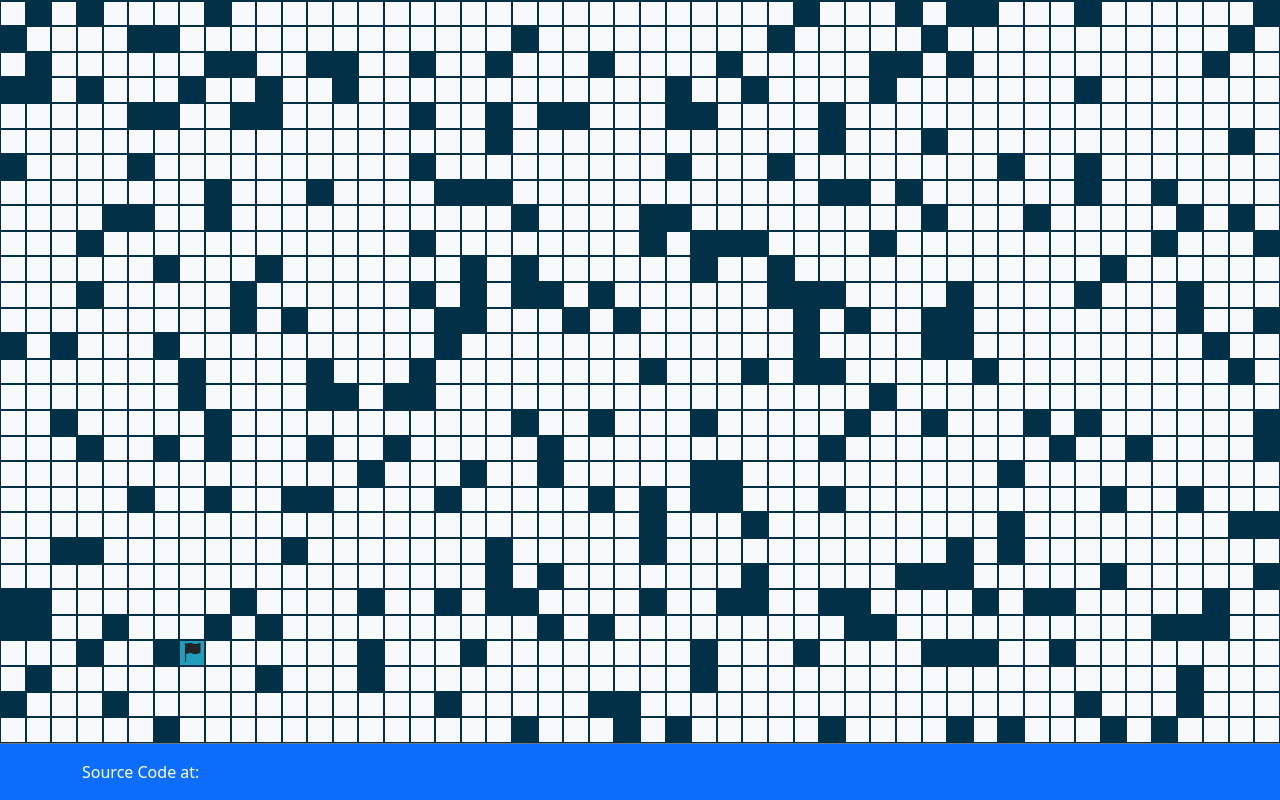
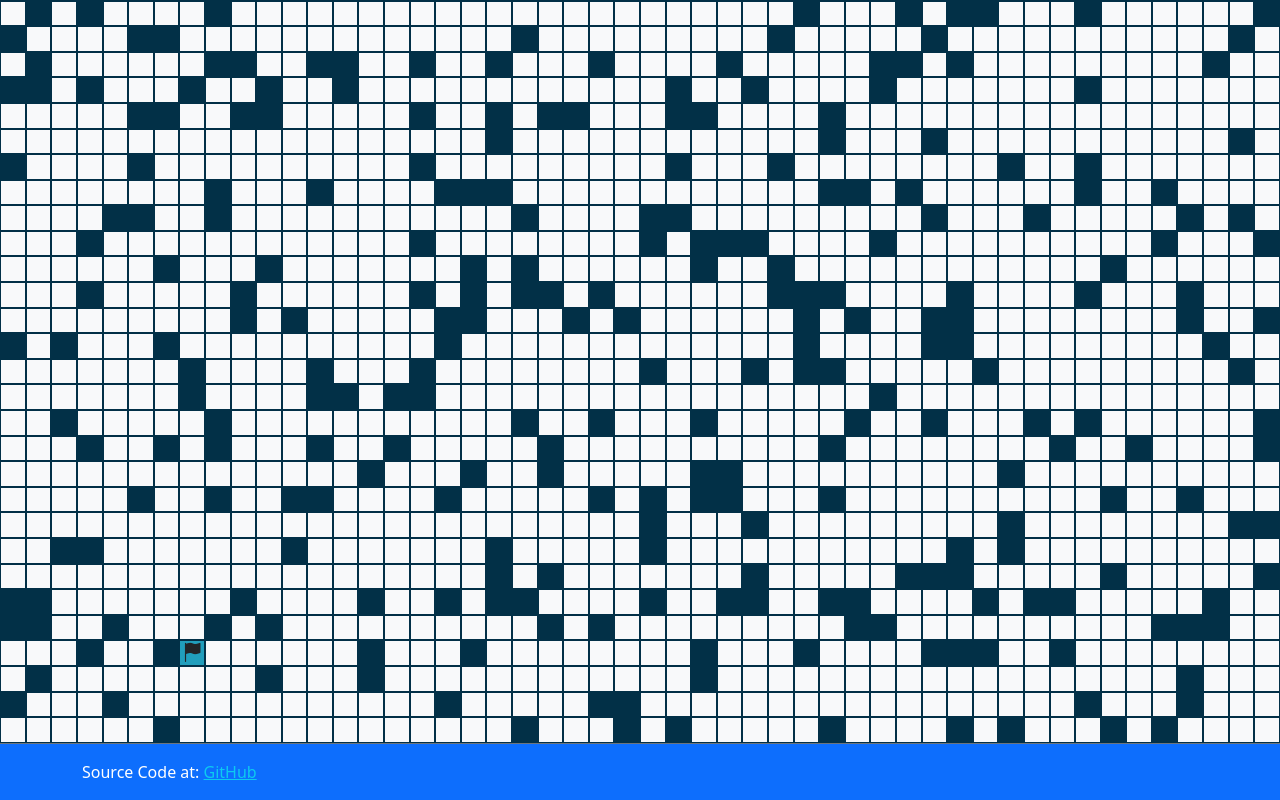
Before and after one commit to olijujuangreen/Pathfinder-React, a React (Vite) app: page / in a window 1280 px wide. Shown: the part 338-1138 px from the top of the page. Built offline with nearby package versions, Linux system fonts and the light colour scheme.

Commit message:
Fixed link color

```diff
--- a/src/components/Footer.tsx
+++ b/src/components/Footer.tsx
@@ -6,7 +6,10 @@ export function Footer() {
       <div className="container">
         <span>
           Source Code at:{" "}
-          <a href="https://github.com/olijujuangreen/Pathfinder-React">
+          <a
+            className="link-info"
+            href="https://github.com/olijujuangreen/Pathfinder-React"
+          >
             GitHub
           </a>{" "}
         </span>
```
